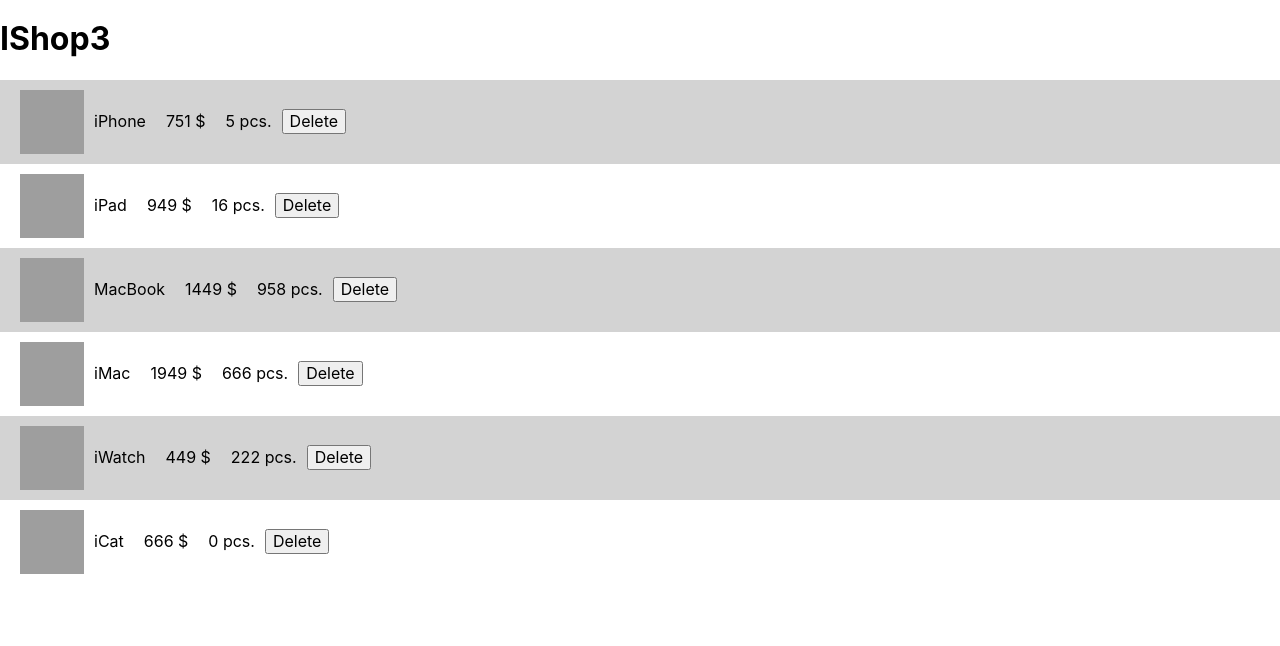
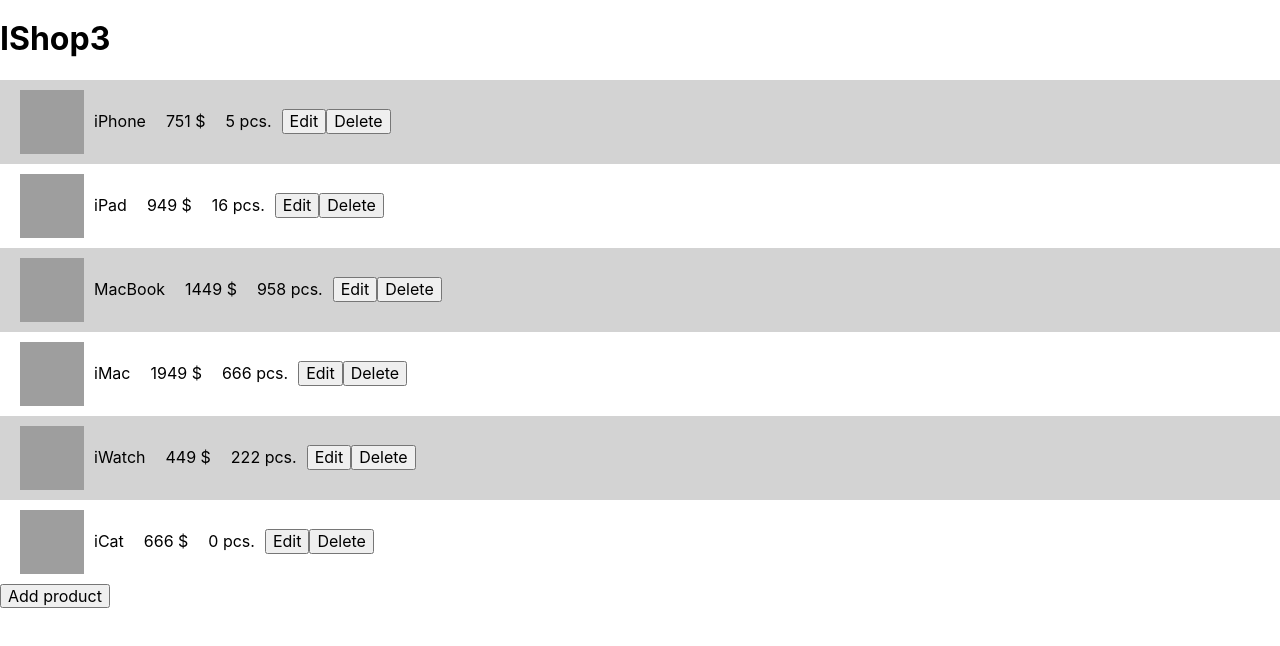
Before and after one commit to matveyprupas/FD3-matveyprupas, a React (Create React App) app in the folder ishop3/: page / in a window 1280 px wide. Shown: the top 646 px of the page. Built offline with nearby package versions, Linux system fonts and the light colour scheme; grey boxes are pictures that could not be loaded.

Commit message:
fix: add product card aтв start create edit mode

```diff
--- a/ishop3/src/App.js
+++ b/ishop3/src/App.js
@@ -2,6 +2,8 @@
 import PropTypes from 'prop-types';
 import './App.css';
 import Goods from './components/goods';
+import GoodCard from './components/goodCard';
+import GoodEdit from './components/goodEdit';
 
 
 class Shop3 extends React.Component {
@@ -14,27 +16,46 @@
   state = {
     goodsArr: this.props.goodsArr,
     choosedCode: 0,
+    editMode: false,
   }
 
   chooseGood = (obj) => {
-    this.setState( {choosedCode: obj.code} );
+    this.setState( {choosedCode: obj.code, editMode: false} );
   }
 
   removeGood = (obj) => {
     this.setState({goodsArr: this.state.goodsArr.filter(el => obj.code !== el.code)});
   }
 
+  activateEditMode = (obj) => {
+    console.log(obj);
+    this.setState({choosedCode: obj.code, editMode: true});
+  }
+
   render() {
     let goodsArrJSX = this.state.goodsArr.map(el => {
       return (
-        <Goods key = {el.code} code = {el.code} name = {el.name} cost = {el.cost} imageLink = {el.imageLink} left = {el.left} cbChooseGood = {this.chooseGood} cbRemoveGood = {this.removeGood} choose = {this.state.choosedCode === el.code ? true : false}/>
+        <Goods key = {el.code} code = {el.code} name = {el.name} cost = {el.cost} imageLink = {el.imageLink} left = {el.left} cbChooseGood = {this.chooseGood} cbRemoveGood = {this.removeGood} cbActivateEditMode = {this.activateEditMode} choose = {this.state.choosedCode === el.code ? true : false}/>
       );
     });
+
+    let goodCardProduct = this.state.goodsArr.filter ( el => el.code === this.state.choosedCode )[0];
 
     return (
       <div className="goods__frame">
         <h1 className="goods__title">{this.props.shopName}</h1>
         <div className="goods__wrap">{goodsArrJSX}</div>
+        <input className = "good_del" type = "button" value = "Add product" />
+        {
+          goodCardProduct &&
+          !this.state.editMode &&
+          <GoodCard code = {goodCardProduct.code} name = {goodCardProduct.name} cost = {goodCardProduct.cost} imageLink = {goodCardProduct.imageLink} left = {goodCardProduct.left} />
+        }
+        {
+          goodCardProduct &&
+          this.state.editMode &&
+          <GoodEdit code = {goodCardProduct.code} name = {goodCardProduct.name} cost = {goodCardProduct.cost} imageLink = {goodCardProduct.imageLink} left = {goodCardProduct.left} />
+        }
       </div>
     )
   }
--- /dev/null
+++ b/ishop3/src/components/goodCard.css
@@ -0,0 +1,19 @@
+.good__card {
+  max-width: 300px;
+  display: flex;
+  flex-direction: column;
+  align-items: center;
+  margin-bottom: 100px;
+}
+
+.good__card_img {
+  width: 100%;
+}
+
+.good__card_price {
+  width: 80%;
+  font-weight: 700;
+  font-size: 1.5rem;
+  display: flex;
+  justify-content: space-between;
+}
--- /dev/null
+++ b/ishop3/src/components/goodCard.js
@@ -0,0 +1,31 @@
+import React from 'react';
+import PropTypes from 'prop-types';
+import './goodCard.css';
+
+class GoodCard extends React.Component {
+
+    static propTypes = {
+        code: PropTypes.number.isRequired,
+        left: PropTypes.number.isRequired,
+        imageLink: PropTypes.string.isRequired,
+        name: PropTypes.string.isRequired,
+        cost: PropTypes.number.isRequired,
+    }
+
+
+    render() {
+      return (
+        <div className = "good__card">
+            <h2>{this.props.name}</h2>
+            <img className = "good__card_img" src = {this.props.imageLink} alt = {this.props.name + " card image"} />
+            <p>Lorem ipsum dolor sit amet consectetur adipisicing elit. Rem laboriosam consequuntur, ad vitae ab tempore ipsa voluptatibus voluptates illum voluptate adipisci libero molestiae quos soluta sed error, harum amet nisi.</p>
+            <div className = "good__card_price">
+                <span>{this.props.cost} $</span>
+                <span>{this.props.left} pcs</span>
+            </div>
+        </div>
+      )
+    }
+  }
+
+  export default GoodCard;
--- /dev/null
+++ b/ishop3/src/components/goodEdit.js
@@ -0,0 +1,26 @@
+import React from 'react';
+import PropTypes from 'prop-types';
+import './goodEdit.css';
+
+class GoodEdit extends React.Component {
+
+    static propTypes = {
+        code: PropTypes.number.isRequired,
+        left: PropTypes.number.isRequired,
+        imageLink: PropTypes.string.isRequired,
+        name: PropTypes.string.isRequired,
+        cost: PropTypes.number.isRequired,
+    }
+
+
+    render() {
+        console.log(this.props);
+      return (
+        <div className = "good__card">
+            <h2>{this.props.name + this.props.cost + this.props.left}</h2>
+        </div>
+      )
+    }
+  }
+
+  export default GoodEdit;
--- a/ishop3/src/components/goods.js
+++ b/ishop3/src/components/goods.js
@@ -9,6 +9,7 @@
         choose: PropTypes.bool.isRequired,
         cbChooseGood: PropTypes.func.isRequired,
         cbRemoveGood: PropTypes.func.isRequired,
+        cbActivateEditMode: PropTypes.func.isRequired,
         left: PropTypes.number.isRequired,
         imageLink: PropTypes.string.isRequired,
         name: PropTypes.string.isRequired,
@@ -20,8 +21,14 @@
     }
 
     removeGood = (e) => {
-        e.stopPropagation();
-        this.props.cbRemoveGood( this.props );
+      e.stopPropagation();
+      this.props.cbRemoveGood( this.props );
+    }
+
+    activateEditMode = (e) => {
+      e.stopPropagation();
+
+      this.props.cbActivateEditMode( this.props );
     }
 
     render() {
@@ -31,6 +38,7 @@
           <span className = "good_name">{this.props.name}</span>
           <span className = "good_cost">{this.props.cost} $</span>
           <span className = "good_left">{this.props.left} pcs.</span>
+          <input className = "good_del" type = "button" value = "Edit" onClick = {this.activateEditMode} />
           <input className = "good_del" type = "button" value = "Delete" onClick = {this.removeGood} />
         </div>
       )
```
Also changed, not shown: ishop3/src/components/goodEdit.css (added).
